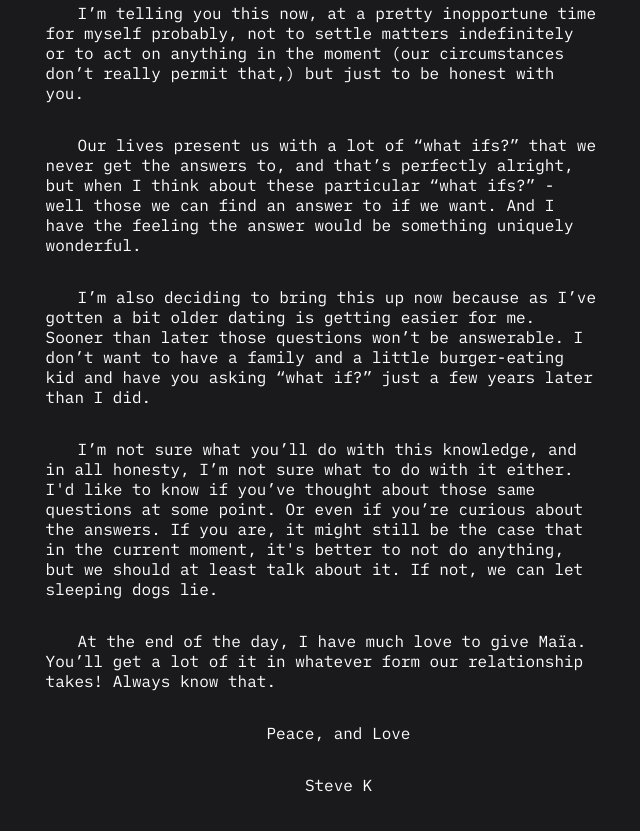
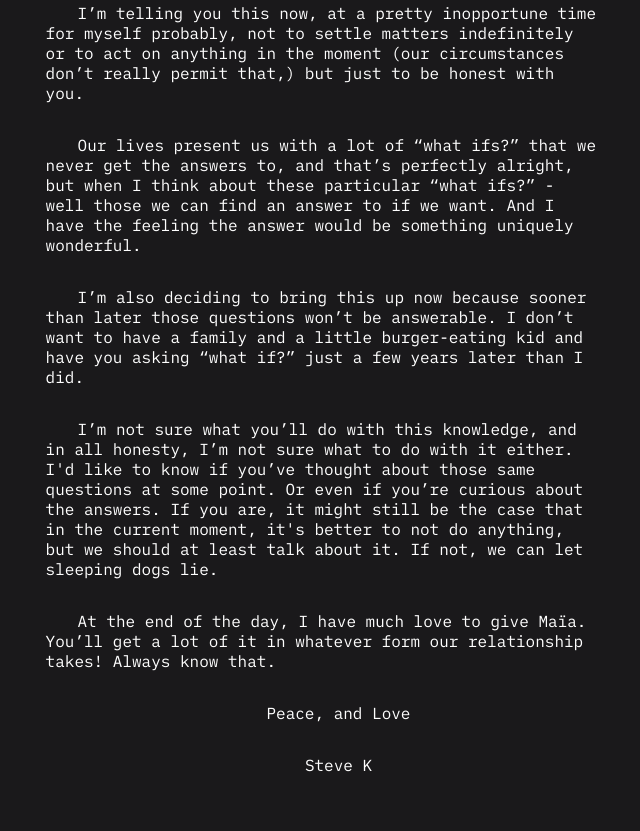
Before and after one commit to LowerDev/lowerdev.github.io, a plain HTML site: page index.html in a window 1280 px wide. Shown: the part 1016-1847 px from the top of the page, without its empty margins (345-985 px from the left). Drawn offline with Linux system fonts and the light colour scheme.

Commit message:
Update index.html

```diff
--- a/index.html
+++ b/index.html
@@ -68,8 +68,7 @@
         </p>
 
         <p>
-            I’m also deciding to bring this up now because as I’ve gotten a bit
-          older dating is getting easier for me. Sooner than later those questions won’t be
+            I’m also deciding to bring this up now because sooner than later those questions won’t be
           answerable. I don’t want to have a family and a little burger-eating
           kid and have you asking “what if?” just a few years later than I did.
         </p>
```
